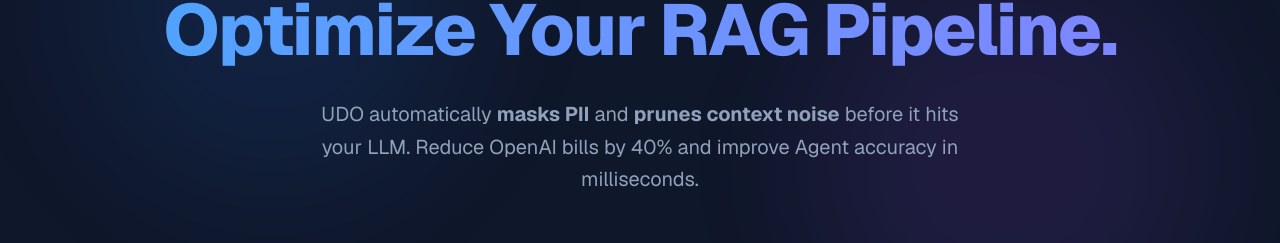
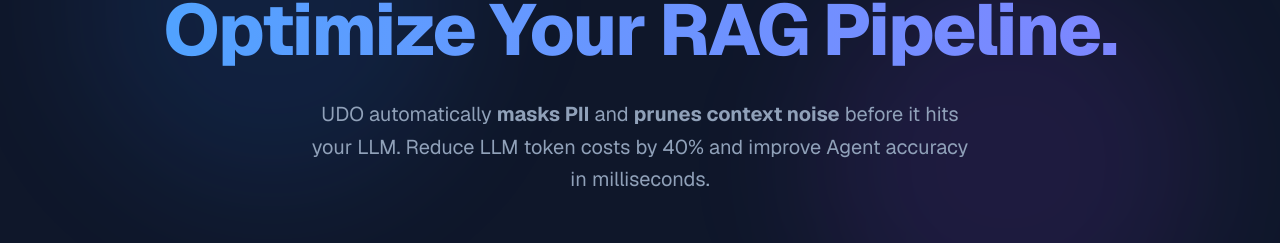
Before and after one commit to vikas-magar/udo, a Next.js app in the folder web/: page / in a window 1280 px wide. Shown: the part 270-513 px from the top of the page. Built offline with nearby package versions, Linux system fonts and the light colour scheme.

Commit message:
docs: generalize copy to 'LLM Token Costs' instead of 'OpenAI' for broader appeal

```diff
--- a/web/app/layout.tsx
+++ b/web/app/layout.tsx
@@ -14,7 +14,7 @@
 
 export const metadata: Metadata = {
   title: "UDO | Optimize RAG Pipelines & Reduce LLM Token Costs",
-  description: "UDO (Universal Data Optimizer) is a high-performance Rust engine that cleans, masks, and prunes data for AI Agents. Reduce OpenAI costs by 40% and secure PII in real-time.",
+  description: "UDO (Universal Data Optimizer) is a high-performance Rust engine that cleans, masks, and prunes data for AI Agents. Reduce AI infrastructure costs by 40% and secure PII in real-time.",
   keywords: ["RAG Optimization", "LLM Context Window", "Data Pruning", "PII Redaction", "AI ETL", "Rust Data Pipeline", "Reduce LLM Latency", "Vector DB Optimization"],
   openGraph: {
     title: "UDO - The Context Valve for AI Agents",
--- a/web/app/page.tsx
+++ b/web/app/page.tsx
@@ -42,7 +42,7 @@
           </h1>
           <p className="text-xl text-slate-400 max-w-2xl mx-auto mb-12 leading-relaxed">
             UDO automatically <strong>masks PII</strong> and <strong>prunes context noise</strong> before it hits your LLM.
-            Reduce OpenAI bills by 40% and improve Agent accuracy in milliseconds.
+            Reduce LLM token costs by 40% and improve Agent accuracy in milliseconds.
           </p>
           <div className="flex flex-col sm:flex-row items-center justify-center space-y-4 sm:space-y-0 sm:space-x-6">
             <Link
```
